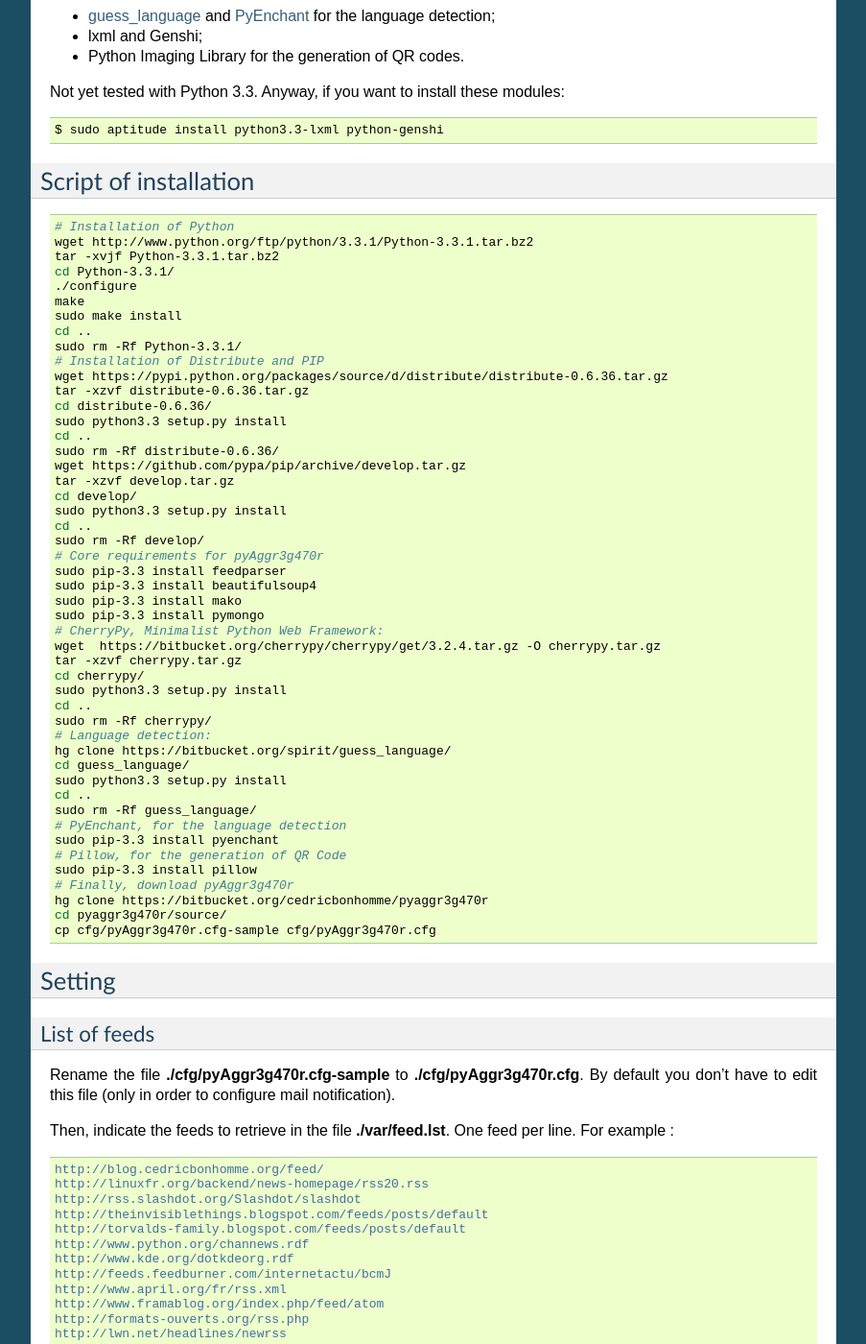
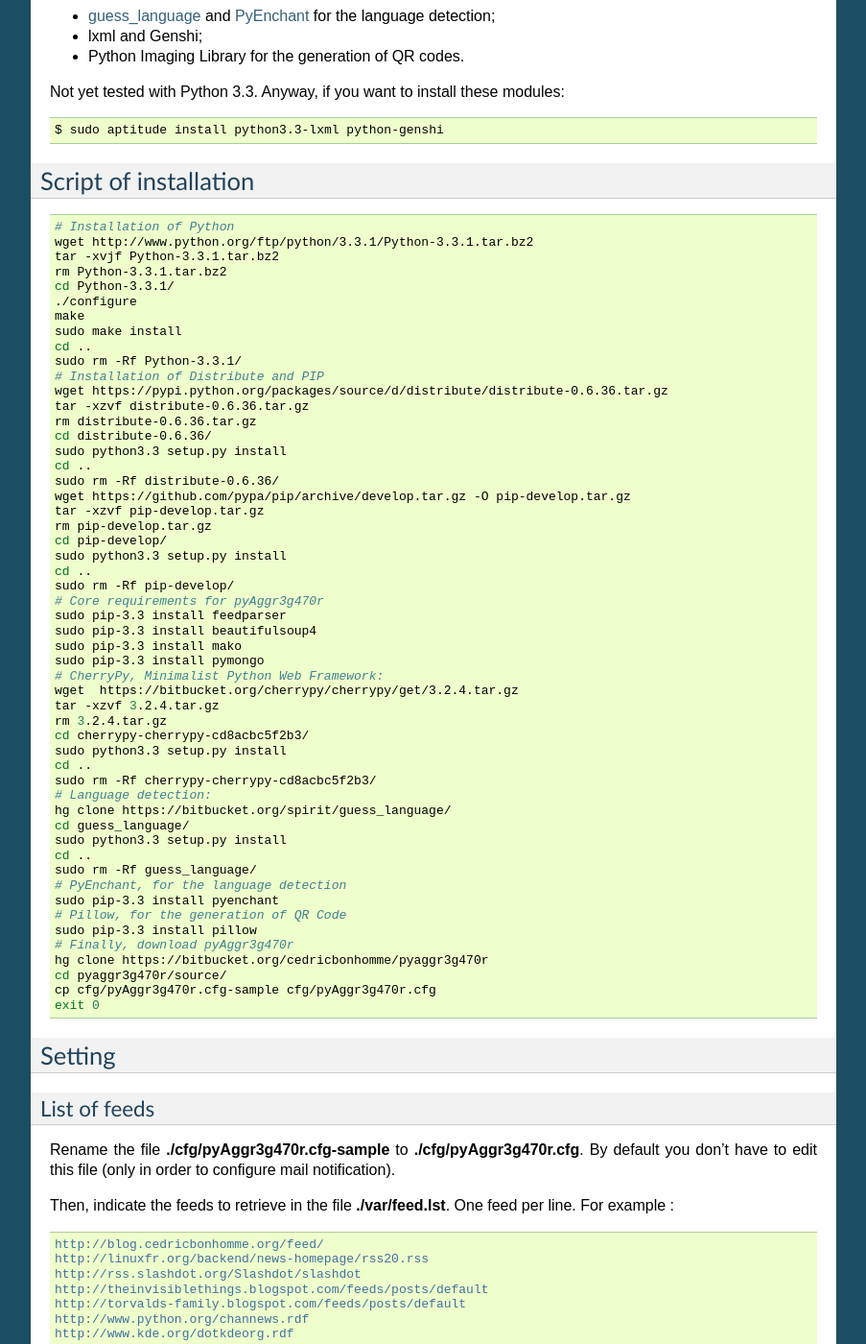
Before and after one commit to cedricbonhomme/newspipe, a Sphinx documentation site: the page built from docs/index.rst, in a window 1280 px wide and 1400 px high, scrolled down 865 px. Shown: the whole window at 96% size, without its empty margins (198-1101 px from the left). Built offline with Sphinx 7.4.7, drawn with Linux system fonts in a browser that asks for light colours.

Commit message:
fix some bugs in the installation script

```diff
--- a/docs/index.rst
+++ b/docs/index.rst
@@ -69,6 +69,7 @@
     # Installation of Python
     wget http://www.python.org/ftp/python/3.3.1/Python-3.3.1.tar.bz2
     tar -xvjf Python-3.3.1.tar.bz2
+    rm Python-3.3.1.tar.bz2
     cd Python-3.3.1/
     ./configure
     make
@@ -78,28 +79,31 @@
     # Installation of Distribute and PIP
     wget https://pypi.python.org/packages/source/d/distribute/distribute-0.6.36.tar.gz
     tar -xzvf distribute-0.6.36.tar.gz
+    rm distribute-0.6.36.tar.gz
     cd distribute-0.6.36/
     sudo python3.3 setup.py install
     cd ..
     sudo rm -Rf distribute-0.6.36/
-    wget https://github.com/pypa/pip/archive/develop.tar.gz
-    tar -xzvf develop.tar.gz
-    cd develop/
+    wget https://github.com/pypa/pip/archive/develop.tar.gz -O pip-develop.tar.gz
+    tar -xzvf pip-develop.tar.gz
+    rm pip-develop.tar.gz
+    cd pip-develop/
     sudo python3.3 setup.py install
     cd ..
-    sudo rm -Rf develop/
+    sudo rm -Rf pip-develop/
     # Core requirements for pyAggr3g470r
     sudo pip-3.3 install feedparser
     sudo pip-3.3 install beautifulsoup4
     sudo pip-3.3 install mako
     sudo pip-3.3 install pymongo
     # CherryPy, Minimalist Python Web Framework:
-    wget  https://bitbucket.org/cherrypy/cherrypy/get/3.2.4.tar.gz -O cherrypy.tar.gz
-    tar -xzvf cherrypy.tar.gz
-    cd cherrypy/
+    wget  https://bitbucket.org/cherrypy/cherrypy/get/3.2.4.tar.gz
+    tar -xzvf 3.2.4.tar.gz
+    rm 3.2.4.tar.gz
+    cd cherrypy-cherrypy-cd8acbc5f2b3/
     sudo python3.3 setup.py install
     cd ..
-    sudo rm -Rf cherrypy/
+    sudo rm -Rf cherrypy-cherrypy-cd8acbc5f2b3/
     # Language detection:
     hg clone https://bitbucket.org/spirit/guess_language/
     cd guess_language/
@@ -114,6 +118,7 @@
     hg clone https://bitbucket.org/cedricbonhomme/pyaggr3g470r
     cd pyaggr3g470r/source/
     cp cfg/pyAggr3g470r.cfg-sample cfg/pyAggr3g470r.cfg
+    exit 0
 
 
 Setting
```
